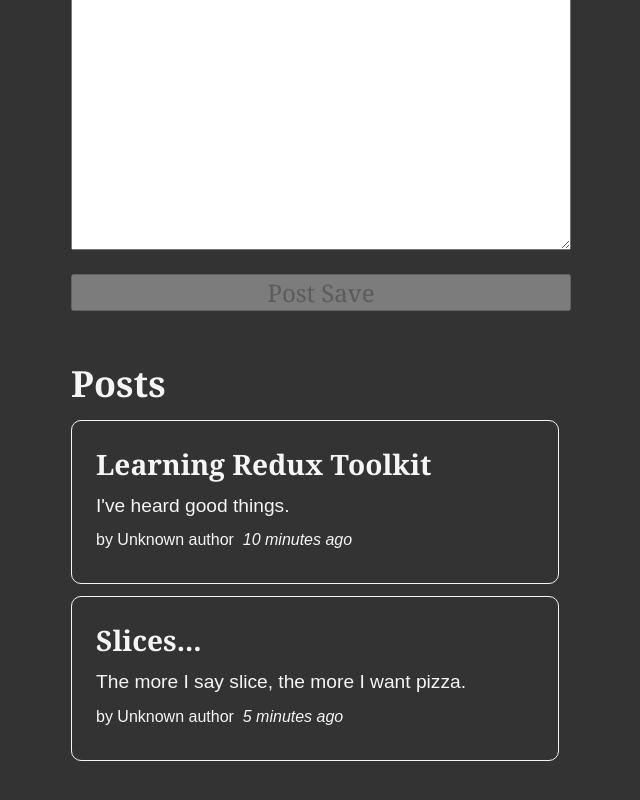
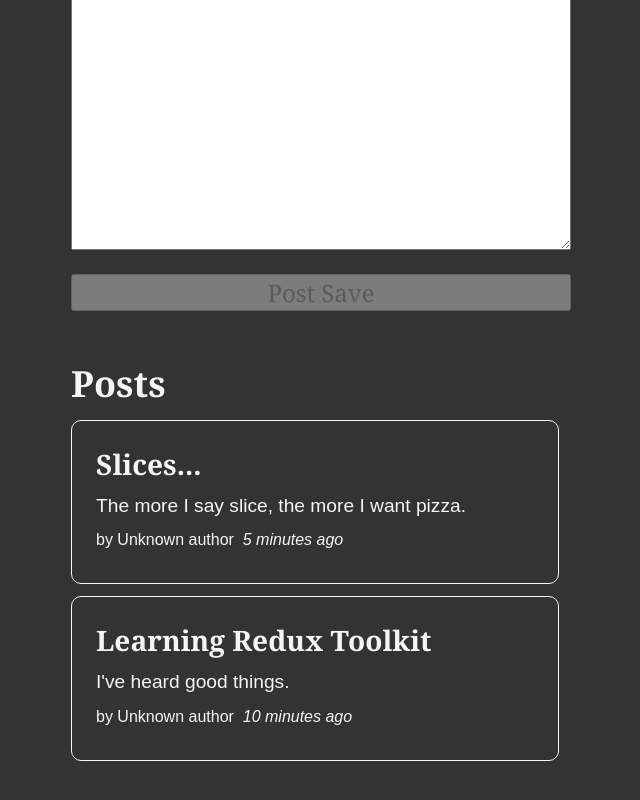
Before and after one commit to varundhand/redux-practise, a React (Vite) app: page / in a window 1280 px wide. Shown: the part 376-1176 px from the top of the page, without its empty margins (319-959 px from the left). Built offline with nearby package versions, Linux system fonts and the light colour scheme.

Commit message:
ordered the posts according to their time of post

```diff
--- a/src/components/PostsList.jsx
+++ b/src/components/PostsList.jsx
@@ -7,7 +7,11 @@
 const PostsList = () => {
   // const posts = useSelector(state => state.posts)
   const posts = useSelector(selectAllPosts);
-  const renderedPosts = posts.map((post) => {
+
+  const orderedPosts = posts.slice().sort((a,b) => b.date.localeCompare(a.date)) // b.date before a.date so that descending order is returned
+  // 'slice' retuns a shallow copy of the array
+
+  const renderedPosts = orderedPosts.map((post) => {
     return (
       <article key={post.id}>
         <h3>{post.title}</h3>
```
